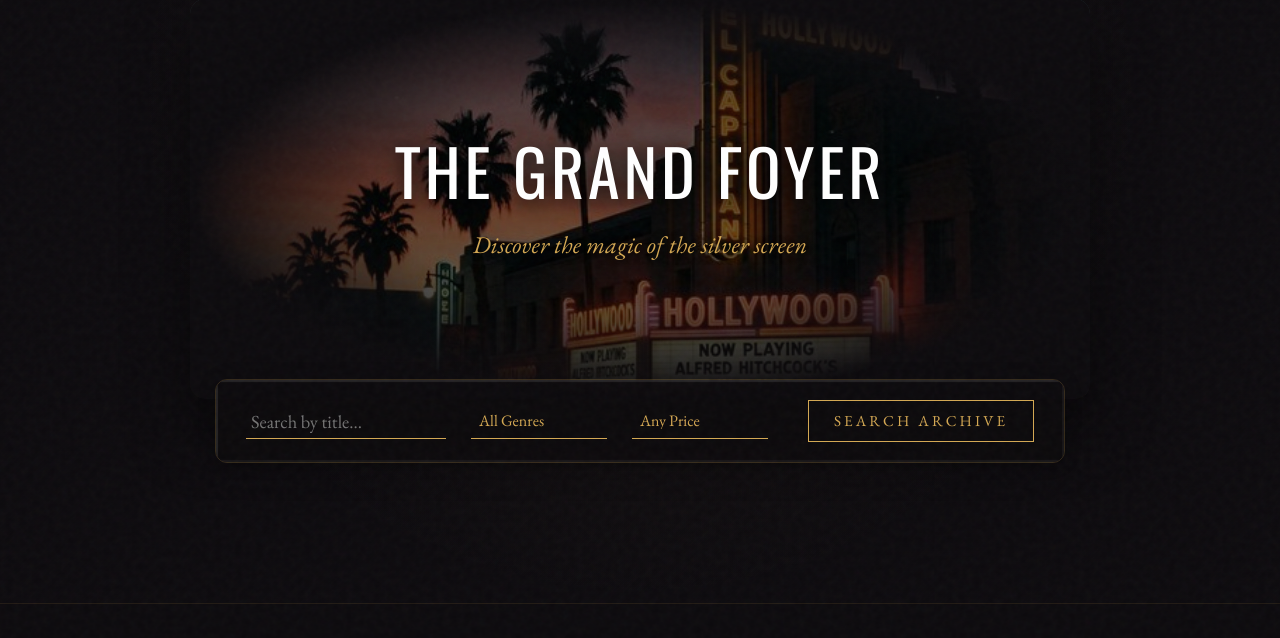
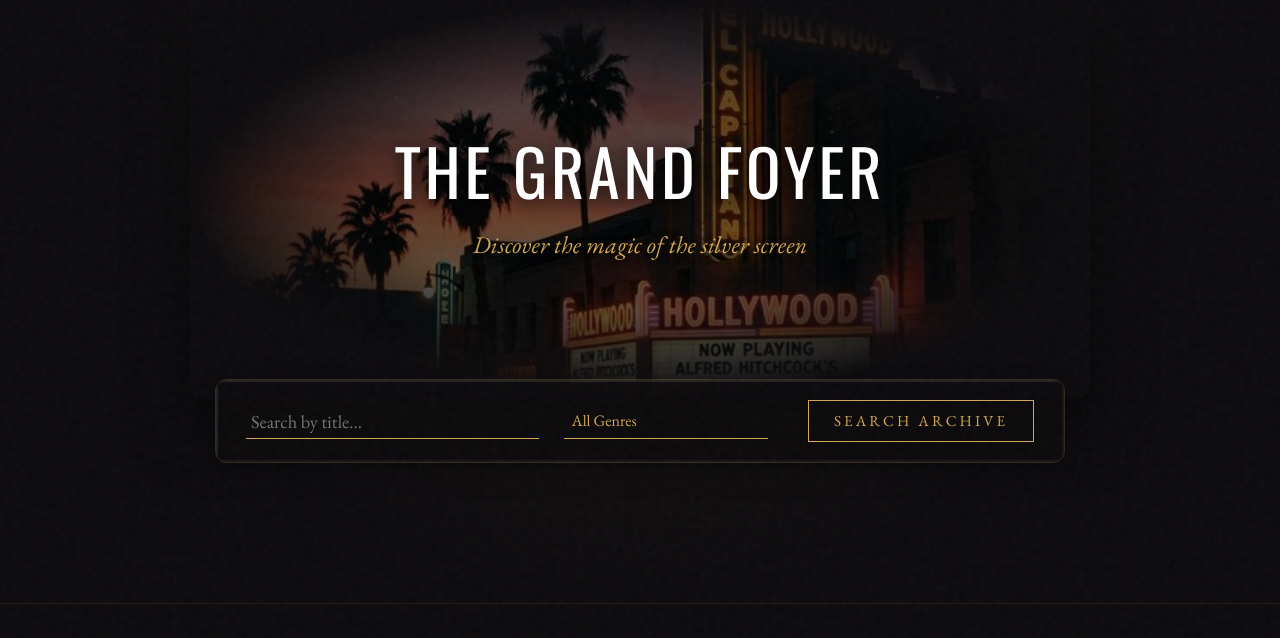
Before and after one commit to ytSIN25/groupWork, a PHP site: page /movies.php in a window 1280 px wide. Shown: the part 141-779 px from the top of the page. Run offline with PHP 8.4, Linux system fonts and the light colour scheme; a user stored in the database is signed in; data that the repository does not hold is empty.

Commit message:
removed sorting by price

```diff
--- a/api_login.php
+++ b/api_login.php
@@ -16,8 +16,8 @@ if ($_SERVER['REQUEST_METHOD'] !== 'POST') {
 
 $input = json_decode(file_get_contents('php://input'), true);
 
-$email    = trim($input['email']    ?? '');
-$password = $input['password']      ?? '';
+$email    = trim($input['email'] ?? '');
+$password = $input['password']   ?? '';
 
 if ($email === '' || $password === '') {
     http_response_code(400);
--- a/movies.php
+++ b/movies.php
@@ -74,11 +74,6 @@ if (!isset($_SESSION['user_id'])) {
                             <option value="Thriller">Thriller</option>
                         </select>
 
-                        <select id="priceFilter" style="border-bottom-color: var(--gold); flex: 1;">
-                            <option value="any">Any Price</option>
-                            <option value="low">Price: Low</option>
-                            <option value="high">Price: High</option>
-                        </select>
                     </div>
 
                     <button id="searchBtn" class="btn-primary" style="padding:10px 25px; font-size:0.95rem; z-index:4; position:relative;">Search Archive</button>
@@ -134,9 +129,6 @@ if (!isset($_SESSION['user_id'])) {
         document.getElementById('searchBtn').addEventListener('click', function() {
             const title = document.getElementById('titleSearch').value.toLowerCase().trim();
             const genre = document.getElementById('genreFilter').value;
-            const priceSort = document.getElementById('priceFilter').value;
-
-            const grid = document.querySelector('.movies-grid');
             const cards = Array.from(document.querySelectorAll('.movie-card'));
 
             // Filtering Logic
@@ -153,16 +145,6 @@ if (!isset($_SESSION['user_id'])) {
                     card.style.display = 'none';
                 }
             });
-
-            // Sorting
-            if (priceSort !== 'any') {
-                const sortedCards = cards.sort((a, b) => {
-                    const valA = parseFloat(a.getAttribute('data-price-value') || 0);
-                    const valB = parseFloat(b.getAttribute('data-price-value') || 0);
-                    return priceSort === 'low' ? valA - valB : valB - valA;
-                });
-                sortedCards.forEach(card => grid.appendChild(card));
-            }
         });
     </script>
 </body>
```
